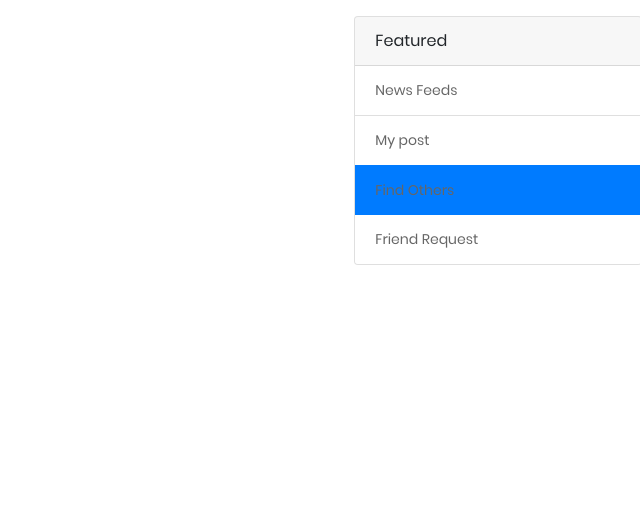
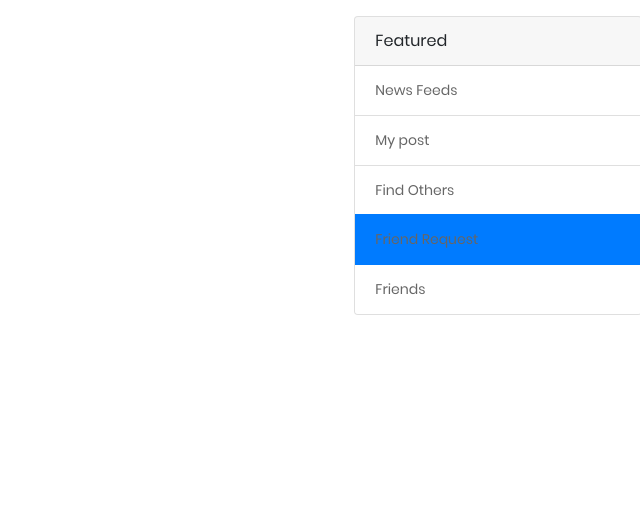
Before and after one commit to ShahzaibMinhaz/SocialApp, a Django app: page /getfriendrequest in a window 1320 px wide. Shown: the top 514 px of the page, without its empty margins (680-1320 px from the left). Run offline with Django 3.2, Linux system fonts and the light colour scheme; data that the repository does not hold is empty; some libraries are stand-ins or nearby versions.

Commit message:
initial commit 30/11/20

```diff
--- a/App/templates/findothers.html
+++ b/App/templates/findothers.html
@@ -41,7 +41,8 @@
                     <li class="list-group-item"><a href="">News Feeds</a></li>
                     <li class="list-group-item"><a href="{% url 'mypost' %}">My post</a></li>
                     <li class="list-group-item active"><a href="{% url 'findothers' %}">Find Others</a></li>
-                    <li class="list-group-item"><a href="">Friend Request</a></li>
+                    <li class="list-group-item"><a href="{% url 'getfriendrequest' %}">Friend Request</a></li>
+                    <li class="list-group-item"><a href="{% url 'friends' %}">Friends</a></li>
                 </ul>
             </div>
         </div>
--- a/App/templates/friendrequest.html
+++ b/App/templates/friendrequest.html
@@ -7,7 +7,7 @@
 
         </div>
         <div class="col-lg-9">
-            {% for requestdata in getfriendrequestdata %}
+            <!-- {% for requestdata in getfriendrequestdata %}
                {% if requestdata.recieve == request.user %}
                <div class="row m-5">
                     <div class="w-25 ">
@@ -24,7 +24,7 @@
                 </div>
                 <hr>
                {% endif %}
-            {% endfor %}
+            {% endfor %} -->
         </div>
         <div class="col-lg-1">
             <div class="card" style="width: 18rem;">
@@ -34,8 +34,9 @@
                 <ul class="list-group list-group-flush">
                     <li class="list-group-item"><a href="">News Feeds</a></li>
                     <li class="list-group-item"><a href="{% url 'mypost' %}">My post</a></li>
-                    <li class="list-group-item active"><a href="{% url 'findothers' %}">Find Others</a></li>
-                    <li class="list-group-item"><a href="">Friend Request</a></li>
+                    <li class="list-group-item "><a href="{% url 'findothers' %}">Find Others</a></li>
+                    <li class="list-group-item active"><a href="{% url 'getfriendrequest' %}">Friend Request</a></li>
+                    <li class="list-group-item "><a href="{% url 'friends' %}">Friends</a></li>
                 </ul>
             </div>
         </div>
--- a/App/templates/home.html
+++ b/App/templates/home.html
@@ -136,6 +136,7 @@
           <li class="list-group-item"><a href="{% url 'mypost' %}">My post</a></li>
           <li class="list-group-item"><a href="{% url 'findothers' %}">Find Others</a></li>
           <li class="list-group-item"><a href="{% url 'getfriendrequest' %}">Friend Request</a></li>
+          <li class="list-group-item"><a href="{% url 'friends' %}">Friends</a></li>
         </ul>
       </div>
     </div>
--- a/App/urls.py
+++ b/App/urls.py
@@ -15,7 +15,8 @@ urlpatterns = [
     path('delete_comment/<int:id>',views.delete_comment,name='delete_comment'),
     path('findothers',views.findothers,name='findothers'),
     path('friendrequest/<int:user_id>/<int:friends_id>',views.sendfriendrequset,name='friendrequest'),
-    path('getfriendrequest',views.getfriendrequest,name='getfriendrequest')
+    path('getfriendrequest',views.getfriendrequest,name='getfriendrequest'),
+    path('friends',views.friend,name='friends')
 ]
 
 if settings.DEBUG:
--- a/App/views.py
+++ b/App/views.py
@@ -11,7 +11,7 @@ from .forms import (CreateUserForm,
                     Userupdateprofile,
                     CreatePost,
                     CommentsPost)
-from .models import profile as pf,Post,Comments,friendrequest
+from .models import profile as pf,Post,Comments,friendrequest,friends
 
 # Create your views here.
 
@@ -164,3 +164,11 @@ def sendfriendrequset(request,user_id,friends_id):
 def getfriendrequest(request):
     getfriendrequestdata = friendrequest.objects.all()
     return render(request,'friendrequest.html',{'getfriendrequestdata':getfriendrequestdata})
+
+def friend(request):
+    friend = friends.objects.all()
+    print(friend)
+    context = {
+        'friends':friend
+    }
+    return render(request,'Friends.html',context)
```
Also changed, not shown: App/templates/Friends.html (added, +44 -0 lines), App/templates/MyPost.html (+4 -3 lines), db.sqlite3, media/profile_pics/default_BUdR4nT.jpg (added), media/profile_pics/img_avatar_2DHNWX5.png (added).
